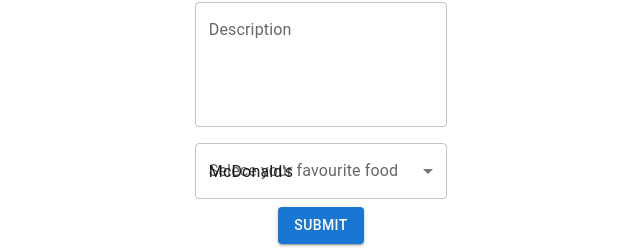
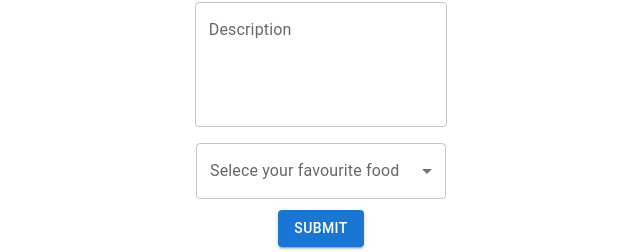
Before and after one commit to congweibai/react-toy-form-builder, a React (Create React App) app: page / in a window 1280 px wide. Shown: the part 222-474 px from the top of the page, without its empty margins (319-959 px from the left). Built offline with nearby package versions, Linux system fonts and the light colour scheme.

Commit message:
Change select render type from textfiedl to select, unit test using test-id to check element

```diff
--- a/src/components/my-form/MyForm.tsx
+++ b/src/components/my-form/MyForm.tsx
@@ -1,4 +1,13 @@
-import { Box, Button, TextField } from '@mui/material';
+import {
+  Box,
+  Button,
+  FormControl,
+  FormHelperText,
+  InputLabel,
+  MenuItem,
+  Select,
+  TextField,
+} from '@mui/material';
 import { useCallback } from 'react';
 import { useForm } from '../../hooks/useForm';
 import { templates } from './formTemplates';
@@ -31,6 +40,7 @@ function MyForm() {
           (item.type === 'shortText' && (
             <div key={item.id}>
               <TextField
+                data-testid={item.id}
                 error={errors[item.id]}
                 label={item.label}
                 value={item.value || ''}
@@ -42,6 +52,7 @@ function MyForm() {
           (item.type === 'longText' && (
             <div key={item.id}>
               <TextField
+                data-testid={item.id}
                 error={errors[item.id]}
                 label={item.label}
                 value={item.value || ''}
@@ -54,23 +65,25 @@ function MyForm() {
           )) ||
           (item.type === 'singleSelect' && (
             <div key={item.id}>
-              <TextField
-                select
+              <FormControl sx={{ m: 1, minWidth: 250 }} data-testid={item.id}>
+                <InputLabel id={item.id}>{item.label}</InputLabel>
+                <Select
+                  labelId={item.id}
                   error={errors[item.id]}
                   label={item.label}
                   value={item.value || ''}
                   onChange={(evt) => setFieldValue(item, evt.target.value)}
-                helperText={errors[item.id] && errors[item.id]}
-                SelectProps={{
-                  native: true,
-                }}
                 >
                   {(item.selectionOptions || []).map((option) => (
-                  <option key={option} value={option}>
+                    <MenuItem key={option} value={option}>
                       {option}
-                  </option>
+                    </MenuItem>
                   ))}
-              </TextField>
+                </Select>
+                <FormHelperText>
+                  {errors[item.id] && errors[item.id]}
+                </FormHelperText>
+              </FormControl>
             </div>
           ))
         );
```
Also changed, not shown: 1 other file (tests, documents, lock files or other folders). Lines whose indentation alone changed are shown as unchanged.
